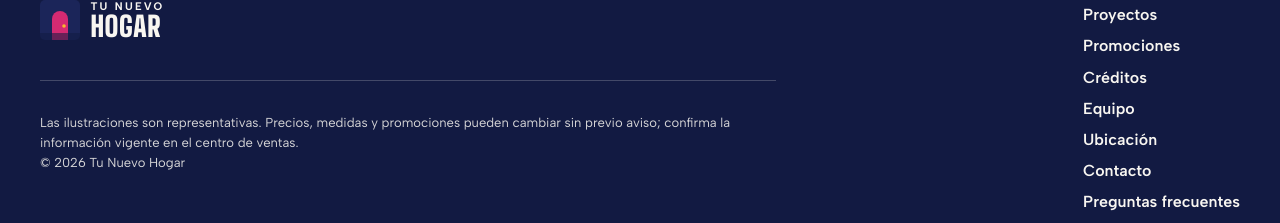
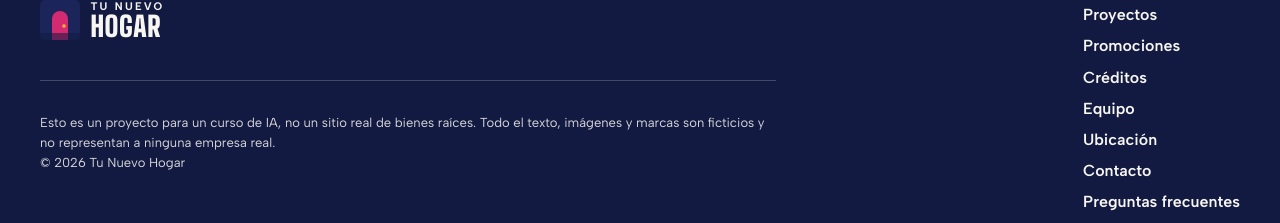
Before and after one commit to mcastig/frontend-tu-nuevo-hogar, a React (Vite) app: page / in a window 1280 px wide. Shown: the part 8684-8907 px from the top of the page. Built offline with nearby package versions, Linux system fonts and the light colour scheme.

Commit message:
Adjust footer legal disclaimer

```diff
--- a/src/components/Footer.tsx
+++ b/src/components/Footer.tsx
@@ -18,9 +18,9 @@ export function Footer() {
           <a href="/preguntas">Preguntas frecuentes</a>
         </nav>
         <p className="footer__legal">
-          Las ilustraciones son representativas. Precios, medidas y promociones
-          pueden cambiar sin previo aviso; confirma la información vigente en el
-          centro de ventas.
+          Esto es un proyecto para un curso de IA, no un sitio real de bienes
+          raíces. Todo el texto, imágenes y marcas son ficticios y no
+          representan a ninguna empresa real.
           <br />© 2026 Tu Nuevo Hogar
         </p>
       </div>
```
